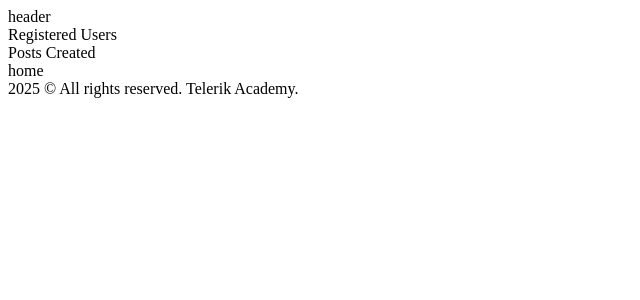
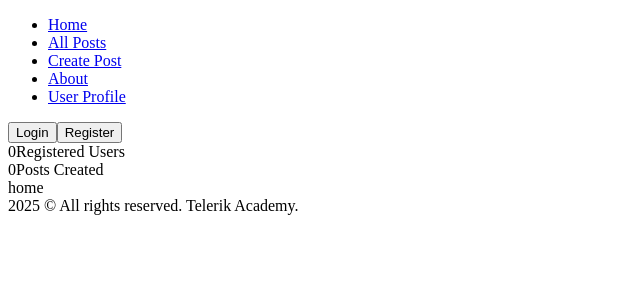
Before and after one commit to Giphy-App-Team-01/forum-system-team-01, a React (Vite) app: page / in a window 1280 px wide. Shown: the top 300 px of the page, without its empty margins (0-640 px from the left). Built offline with nearby package versions, Linux system fonts and the light colour scheme.

Commit message:
feat: added views, components, react browser router

```diff
--- a/src/components/Button/Button.jsx
+++ b/src/components/Button/Button.jsx
@@ -1,4 +1,4 @@
-import '.Button.css';
+import './Button.css';
 import PropTypes from 'prop-types';
 function Button({ className, onClickHandler, children }) {
   return (
--- a/src/components/Header/Header.jsx
+++ b/src/components/Header/Header.jsx
@@ -1,9 +1,36 @@
 import StatsBar from '../StatsBar/StatsBar';
+import { Link } from 'react-router-dom';
+import Button from '../Button/Button';
 function Header() {
   return (
     <div>
-      header
-      <StatsBar />
+      <nav>
+        <ul>
+          <li>
+            <Link to='/'>Home</Link>
+          </li>
+          <li>
+            <Link to='/all-posts/'>All Posts</Link>
+          </li>
+          <li>
+            <Link to='/create-post/'>Create Post</Link>
+          </li>
+          <li>
+            <Link to='/about/'>About</Link>
+          </li>
+          <li>
+            <Link to='/user/'>User Profile</Link>
+          </li>
+        </ul>
+        <Button className='login' onClickHandler={() => {}}>
+          Login
+        </Button>
+
+        <Button className='register' onClickHandler={() => {}}>
+          Register
+        </Button>
+      </nav>
+      <StatsBar totalRegisteredUsers={0} totalPostsCreated={0} />
     </div>
   );
 }
```
